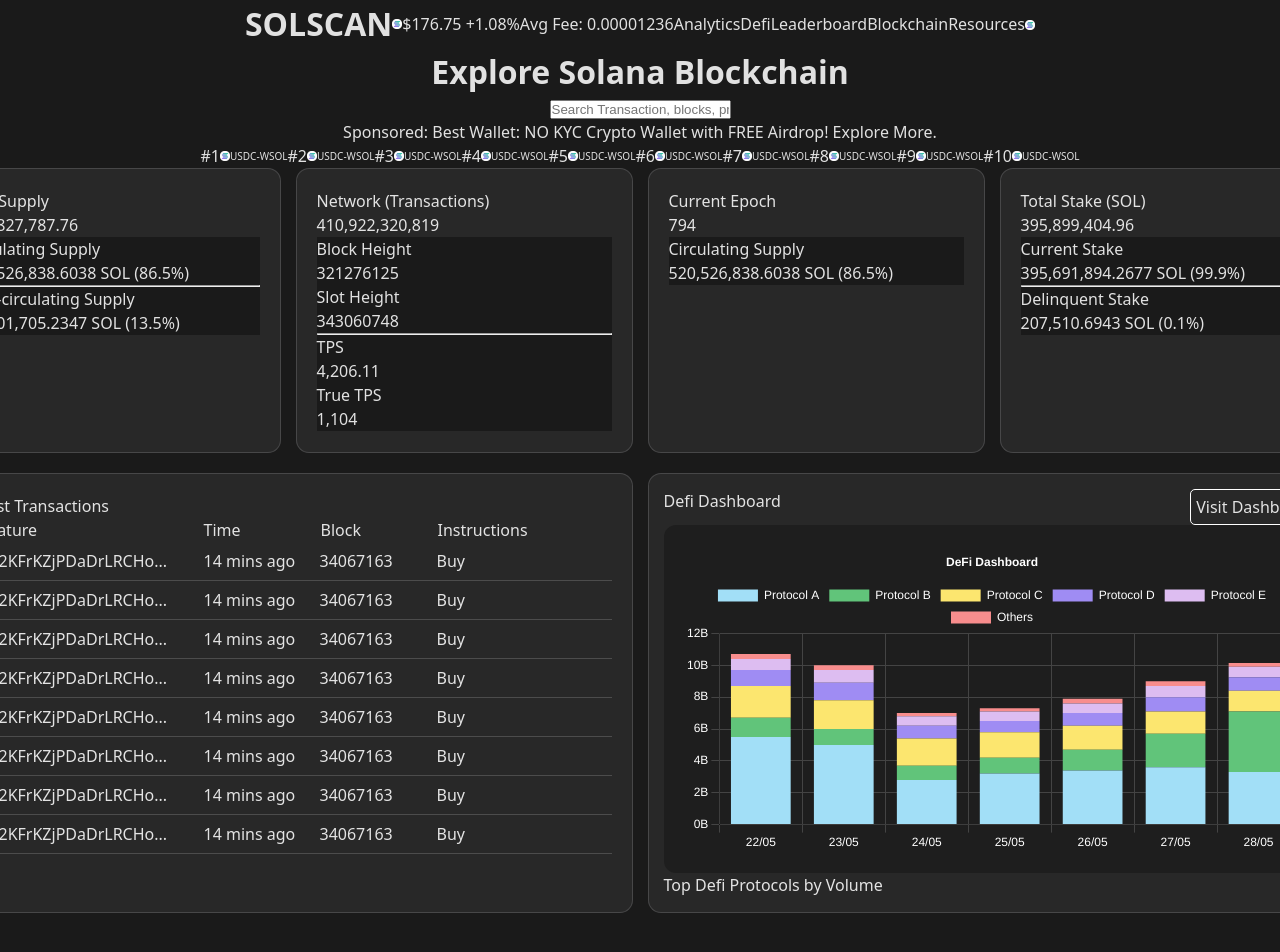
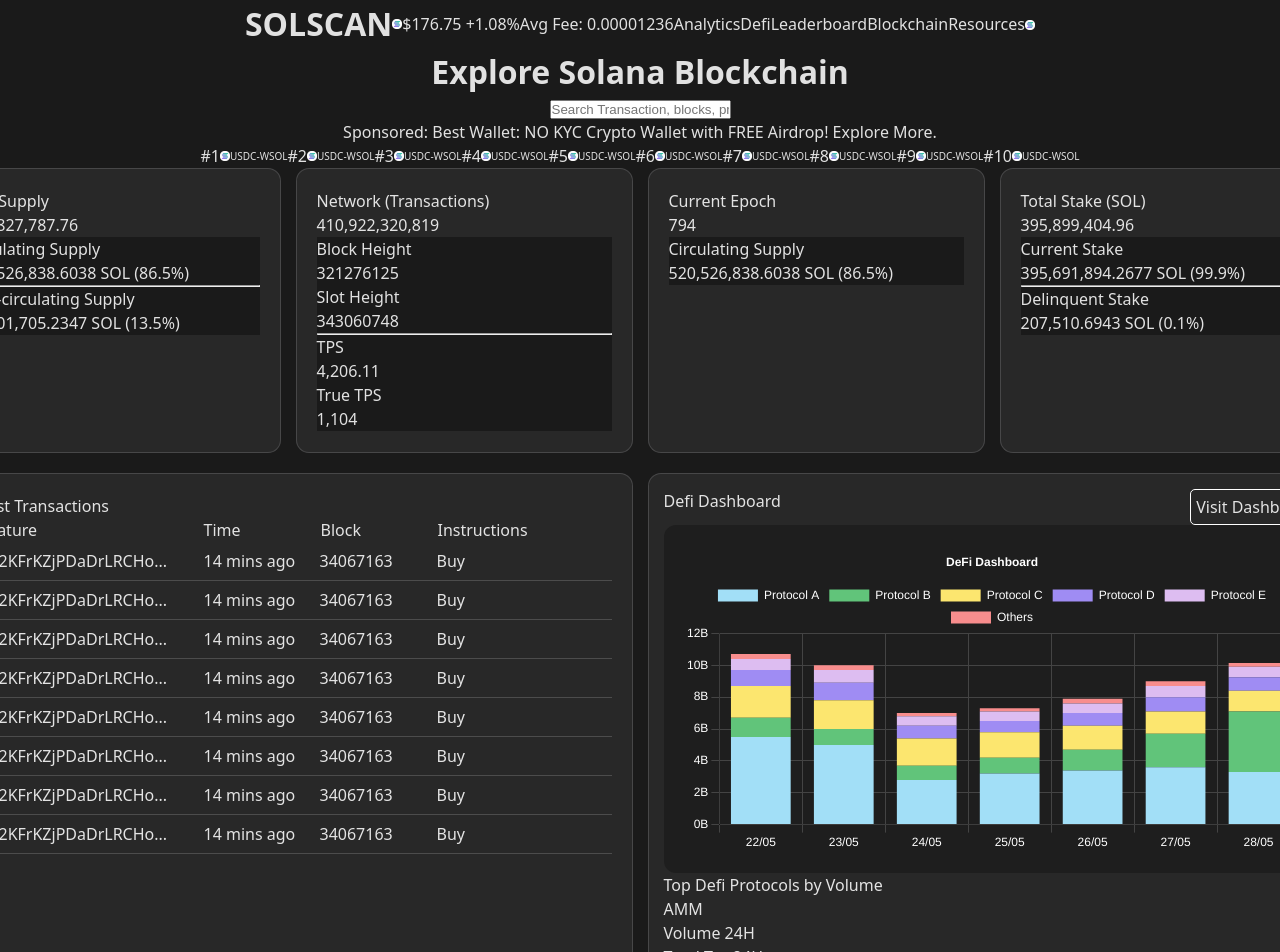
Before and after one commit to paqsa/solscan-clone, a React (Vite) app: page / in a window 1280 px wide. Shown: the top 952 px of the page. Built offline with nearby package versions, Linux system fonts and the light colour scheme.

Commit message:
volume update

```diff
--- a/src/components/defiDashboard/defi.jsx
+++ b/src/components/defiDashboard/defi.jsx
@@ -1,5 +1,6 @@
 import "./defi.css";
 import DefiChart from "./defiChart"
+import VolumeInformation from "./volumeinfo"
 
 export default function defiDashboard() {
 
@@ -19,6 +20,7 @@
 
                 <div>
                     <p>Top Defi Protocols by Volume</p>
+                    <VolumeInformation></VolumeInformation>
                 </div>
 
 
```
Also changed, not shown: src/components/defiDashboard/volume.css (added), src/components/defiDashboard/volumeinfo.css (deleted).
